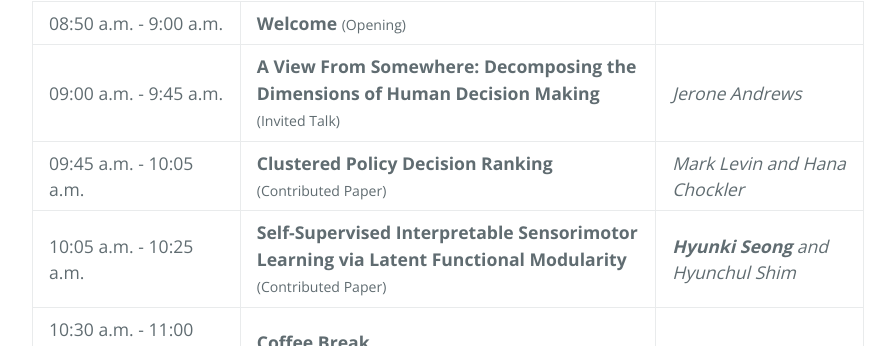
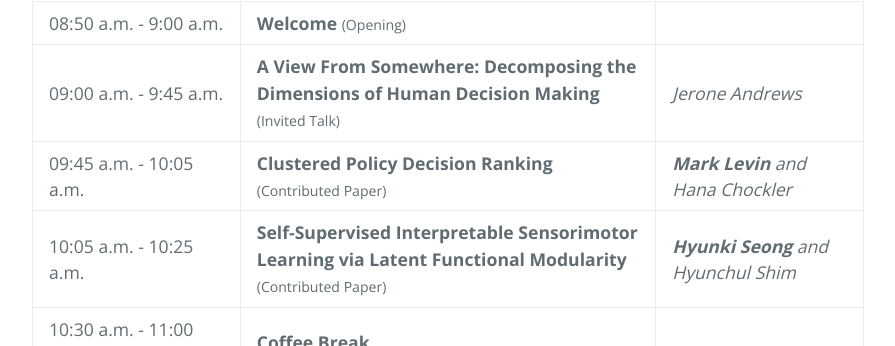
Before and after one commit to XAI4DRL/XAI4DRL.github.io, a Jekyll site: the page built from index.md, in a window 1280 px wide and 900 px high, scrolled down 1395 px. Shown: the part 109-455 px from the top of the window, without its empty margins (192-1087 px from the left). Built offline with Jekyll 4.4.1, drawn with Linux system fonts in a browser that asks for light colours.

```diff
--- a/index.md
+++ b/index.md
@@ -110,7 +110,7 @@ Note: XAI methods applied to deep reinforcement learning models will be prefered
         </div>
     </td>
     <td style="width:25%">
-            <i>Mark Levin and Hana Chockler</i>
+            <i><strong>Mark Levin</strong> and Hana Chockler</i>
     </td>
 </tr>
 
```
